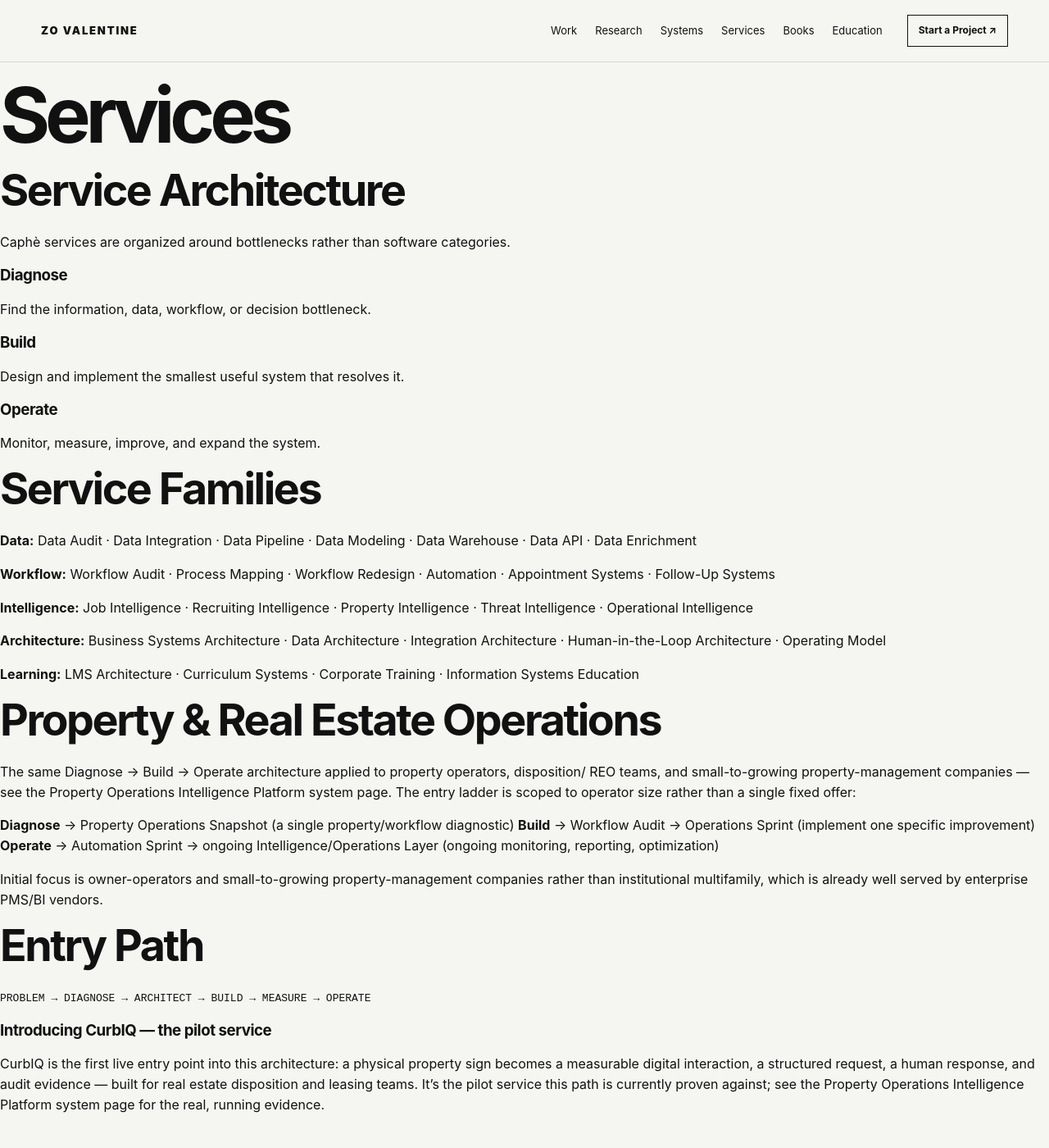
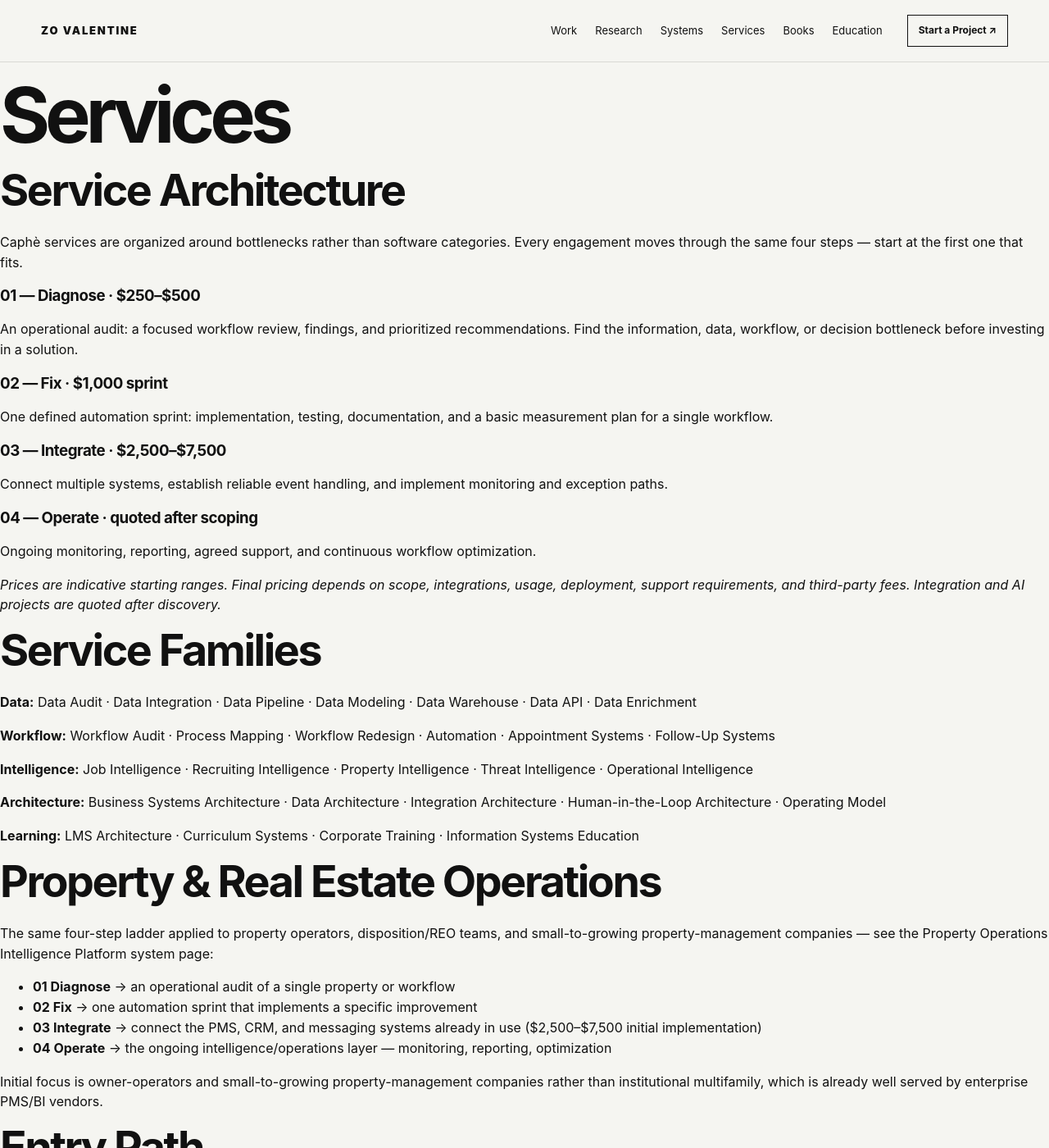
Before and after one commit to Zo-Valentine/Professor-Zo-Valentine, a Jekyll site: the page built from services/index.md, in a window 1280 px wide and 1400 px high. Shown: the whole window at 82% size. Built offline with Jekyll 4.4.1, drawn with Linux system fonts in a browser that asks for light colours; some of the changed text lies outside the part shown.

Commit message:
Align /services/ with the four-step pricing ladder (Diagnose, Fix, Integrate, Operate)
Matches the Caphè Linktree service ladder so the link hub and the site use the same
steps and prices. Recurring prices stay unpublished until service limits are defined.

Co-Authored-By: Claude Opus 5.5 <noreply@anthropic.com>

```diff
--- a/services/index.md
+++ b/services/index.md
@@ -5,16 +5,25 @@ title: Services
 # Services
 
 ## Service Architecture
-Caphè services are organized around bottlenecks rather than software categories.
+Caphè services are organized around bottlenecks rather than software categories. Every
+engagement moves through the same four steps — start at the first one that fits.
 
-### Diagnose
-Find the information, data, workflow, or decision bottleneck.
+### 01 — Diagnose · $250–$500
+An operational audit: a focused workflow review, findings, and prioritized recommendations.
+Find the information, data, workflow, or decision bottleneck before investing in a solution.
 
-### Build
-Design and implement the smallest useful system that resolves it.
+### 02 — Fix · $1,000 sprint
+One defined automation sprint: implementation, testing, documentation, and a basic
+measurement plan for a single workflow.
 
-### Operate
-Monitor, measure, improve, and expand the system.
+### 03 — Integrate · $2,500–$7,500
+Connect multiple systems, establish reliable event handling, and implement monitoring and
+exception paths.
+
+### 04 — Operate · quoted after scoping
+Ongoing monitoring, reporting, agreed support, and continuous workflow optimization.
+
+*Prices are indicative starting ranges. Final pricing depends on scope, integrations, usage, deployment, support requirements, and third-party fees. Integration and AI projects are quoted after discovery.*
 
 ## Service Families
 
@@ -30,20 +39,21 @@ Monitor, measure, improve, and expand the system.
 
 ## Property & Real Estate Operations
 
-The same Diagnose → Build → Operate architecture applied to property operators, disposition/
-REO teams, and small-to-growing property-management companies — see the
+The same four-step ladder applied to property operators, disposition/REO teams, and
+small-to-growing property-management companies — see the
 [Property Operations Intelligence Platform]({{ '/systems/property-operations-intelligence-platform/' | relative_url }})
-system page. The entry ladder is scoped to operator size rather than a single fixed offer:
+system page:
 
-**Diagnose** → Property Operations Snapshot (a single property/workflow diagnostic)
-**Build** → Workflow Audit → Operations Sprint (implement one specific improvement)
-**Operate** → Automation Sprint → ongoing Intelligence/Operations Layer (ongoing monitoring, reporting, optimization)
+- **01 Diagnose** → an operational audit of a single property or workflow
+- **02 Fix** → one automation sprint that implements a specific improvement
+- **03 Integrate** → connect the PMS, CRM, and messaging systems already in use ($2,500–$7,500 initial implementation)
+- **04 Operate** → the ongoing intelligence/operations layer — monitoring, reporting, optimization
 
 Initial focus is owner-operators and small-to-growing property-management companies rather
 than institutional multifamily, which is already well served by enterprise PMS/BI vendors.
 
 ## Entry Path
-`PROBLEM → DIAGNOSE → ARCHITECT → BUILD → MEASURE → OPERATE`
+`PROBLEM → DIAGNOSE → FIX → INTEGRATE → OPERATE`
 
 ### Introducing CurbIQ — the pilot service
 
```
